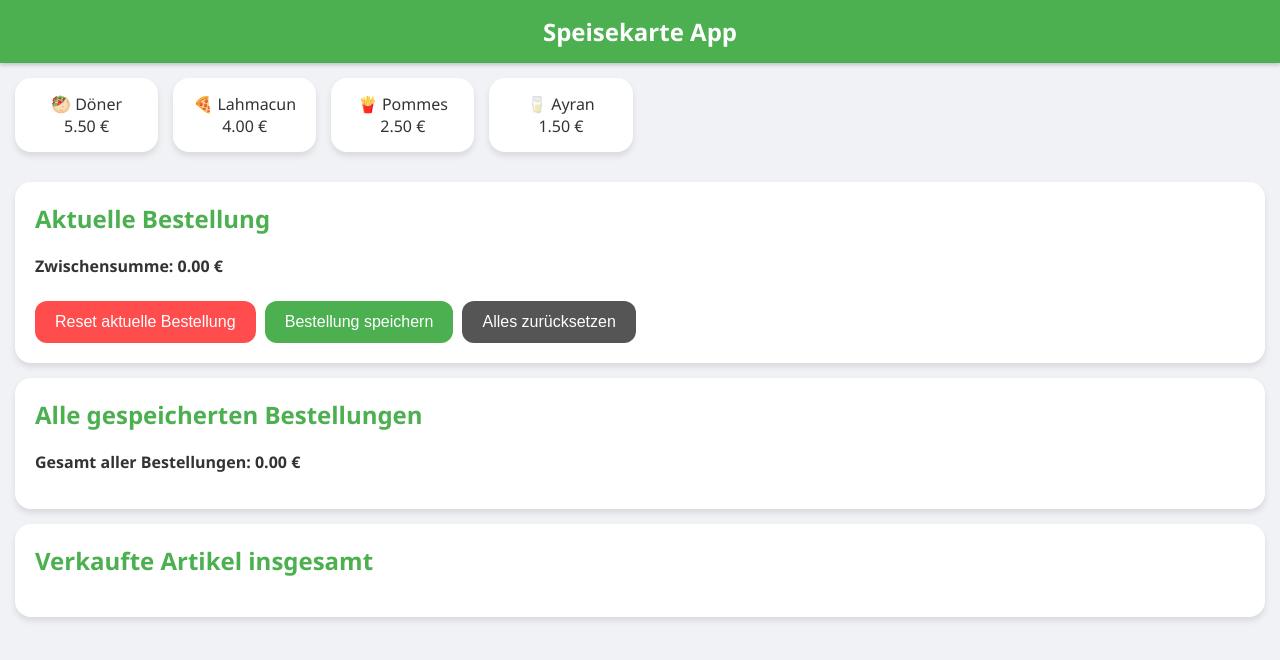
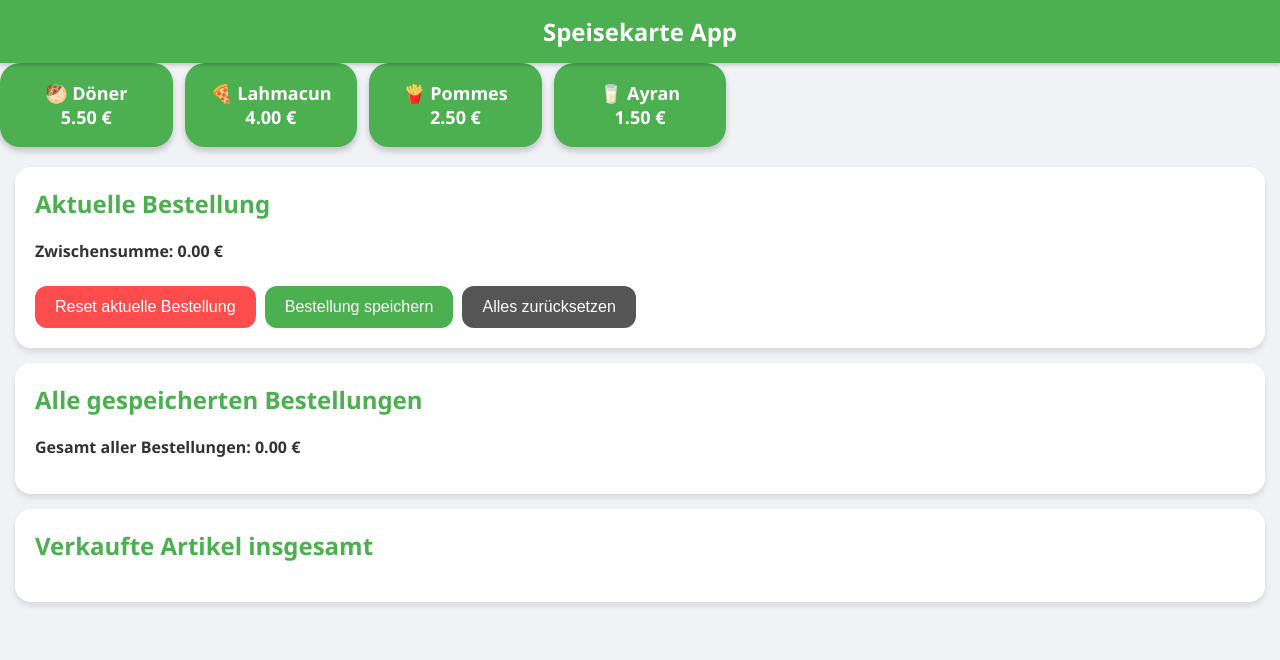
Before and after one commit to Jocrow120/Speisekarte, a plain HTML site: page index.html in a window 1280 px wide. Drawn offline with Linux system fonts and the light colour scheme.

Commit message:
Update index.html

```diff
--- a/index.html
+++ b/index.html
@@ -27,25 +27,35 @@
 
  .menu {
   display: grid;
-    grid-template-columns: repeat(auto-fill, minmax(140px, 1fr));
-    gap: 15px;
-    padding: 15px;
+  grid-template-columns: repeat(auto-fill, minmax(160px, 1fr));
+  gap: 12px;
+  margin-bottom: 20px;
 }
 
 .item {
-    background: white;
-    border-radius: 16px;
-    padding: 15px;
+  border: none;
+  padding: 18px 10px;
+  border-radius: 20px;
   text-align: center;
   cursor: pointer;
-    box-shadow: 0 4px 6px rgba(0,0,0,0.1);
-    transition: transform 0.2s, box-shadow 0.2s;
+  font-size: 18px;
+  font-weight: bold;
+  background: #4CAF50; /* grün */
+  color: white;
+  box-shadow: 0 4px 6px rgba(0,0,0,0.2);
+  transition: transform 0.1s, background 0.2s;
 }
 
 .item:hover {
-    transform: translateY(-5px);
-    box-shadow: 0 8px 12px rgba(0,0,0,0.2);
+  background: #45a049;
+  transform: scale(1.05);
 }
+
+.item:active {
+  transform: scale(0.95);
+  box-shadow: 0 2px 4px rgba(0,0,0,0.2);
+}
+
 
   .section {
     background: white;
```
Lines whose indentation alone changed are shown as unchanged.
